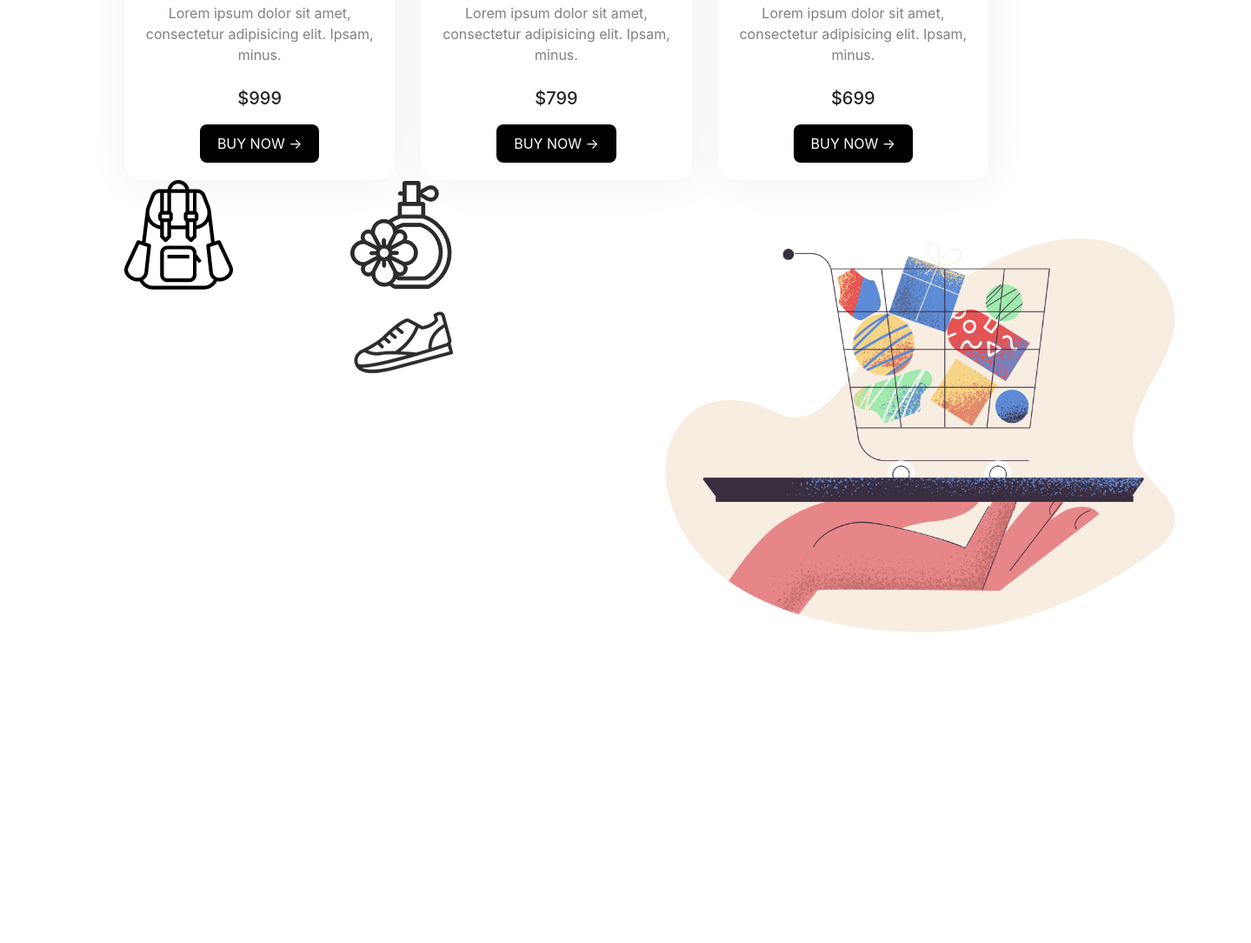
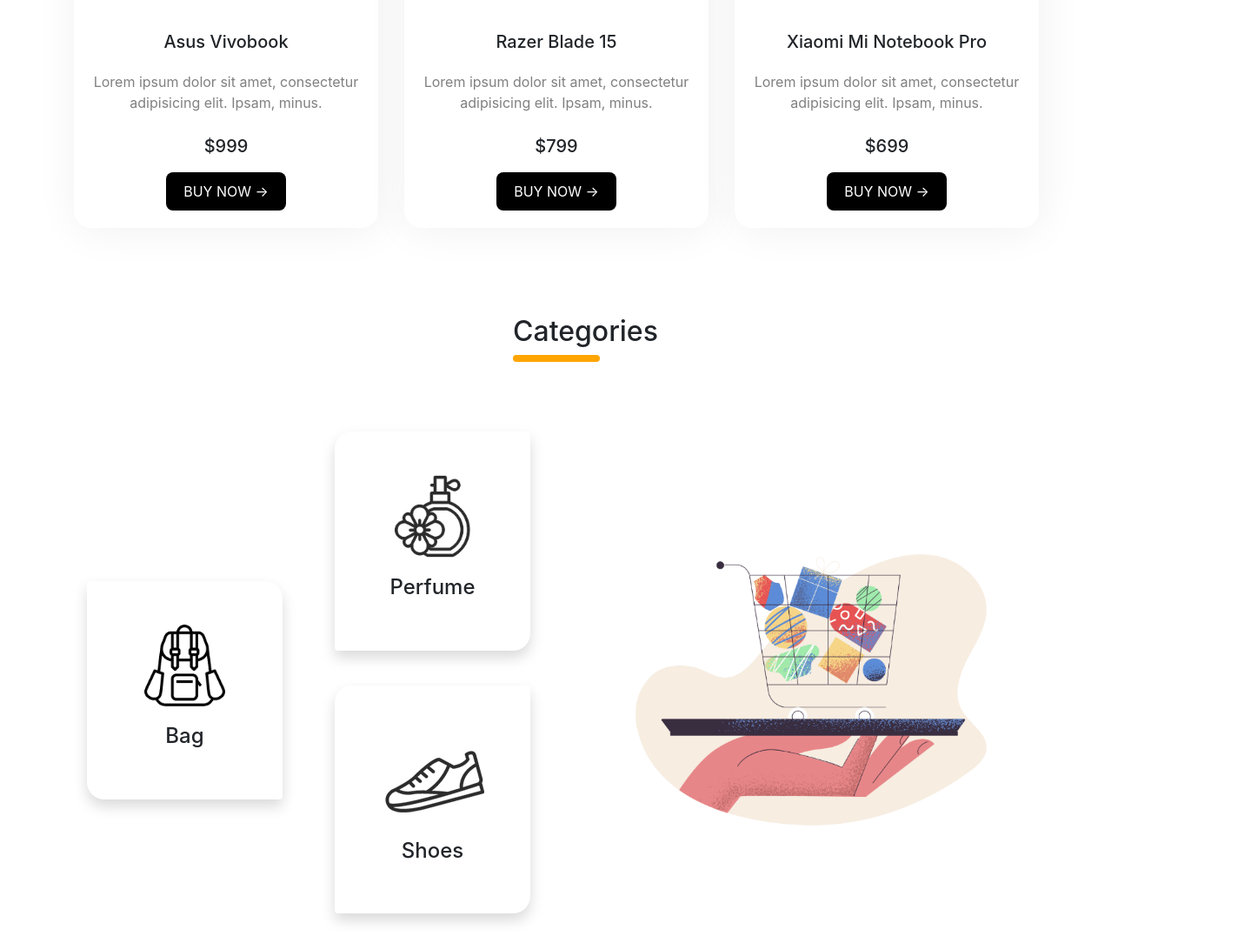
Before and after one commit to JuniorDeveloper54/hot-gadgets, a plain HTML site: page index.html in a window 1280 px wide. Shown: the part 1716-2800 px from the top of the page at 87% size, 1439 px wide, since content can reach past the window. Before the commit the page ends 2510 px from the top, so only its background shows below. Drawn offline with nearby package versions, Linux system fonts and the light colour scheme.

Commit message:
done but prob

```diff
--- a/index.html
+++ b/index.html
@@ -206,25 +206,58 @@
 
 
 
-<div class="container ">
-    <div class="row">
 
-            <div class="col-3">
-                <img src="img/bag.png" alt="">
+
+
+
+
+
+
+<div class="container decoration ">
+
+
+    <div class=" cat-parent text-center  ">
+        <h2>Categories</h2>
+        <div class="orange-line text-center"></div>
+      </div>
+
+
+    <div class="row h-100">
+
+            <div class="col-3 d-flex align-items-center justify-content-center ">
+
+                    <div class="shadow text-center " >
+                        <img src="img/bag.png" class="w-75  " alt="">
+                        <h4>Bag</h4>
+                    </div>
+
             </div>
-            <div class="col-3">
-                <img src="img/perfume.png" alt="">
-                <img src="img/shoe.png" alt="">
+            <div class="col-3 align-self-center  ">
+                <div class="d-flex flex-column align-items-center justify-content-center " >
+
+                    <div class=" shadow shadow-reverse text-center" >
+                        <img src="img/perfume.png" class="w-75 " alt="">
+                        <h4>Perfume</h4>
+                    </div>
+                <div class="shadow shadow-reverse text-center"  >
+                    <img src="img/shoe.png" class=" w-100" id="hursh-reality" alt="">
+                    <h4>Shoes</h4>
+                </div>
+                </div>
 
             </div>
 
 
-            <div class="col-6">
-                <img src="img/pale-order.png" alt="">
+            <div class="col-6 d-flex align-items-center ">
+               <div class="">
+                <img src="img/pale-order.png" class="w-100 " alt="">
+               </div>
             </div>
 
     </div>
 </div>
+
+
 
 
 
--- a/style.css
+++ b/style.css
@@ -4,7 +4,7 @@
 .slider p {
     color: gray;
 }
-.container{
+.conainer{
     width: 80%;
 }
 button{
@@ -48,3 +48,47 @@ width: 60%;
 .card h5{
     padding: 10px 0px;
 }
+
+
+
+.decoration{
+    margin-top: 100px;
+}
+
+.shadow{
+   padding: 50px;
+    border-radius: 4px 20px 4px 20px;
+
+    box-shadow: 2px 2px  100px 	#DCDCDC;
+
+
+}
+.shadow-reverse{
+    padding: 50px;
+    border-radius: 20px 4px 20px 4px;
+
+    box-shadow: 2px 2px  100px 	#DCDCDC;
+    margin-bottom: 40px;
+}
+.shadow img{
+  margin-bottom: 20px;
+}
+#hursh-reality{
+    margin-bottom: 0px;
+}
+
+.cat-parent{
+
+   width: 100px;
+   margin: 0 auto;
+   margin-bottom: 80px;
+
+}
+.orange-line{
+    height: 8px;
+    background-color: orange;
+    border-radius: 10px;
+   margin: 0 auto;
+    width: 100%;
+
+}
```
Also changed, not shown: 1 other file.
